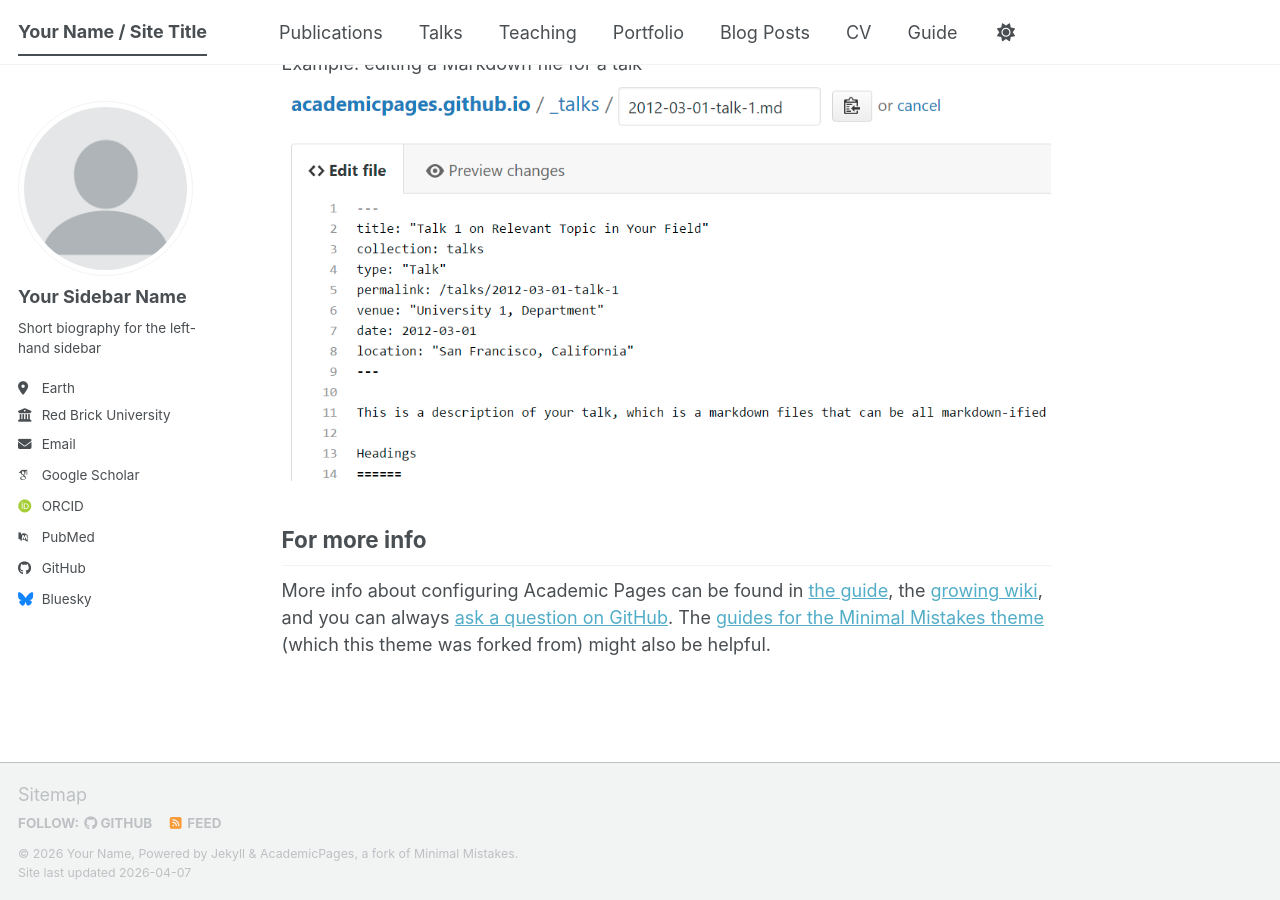
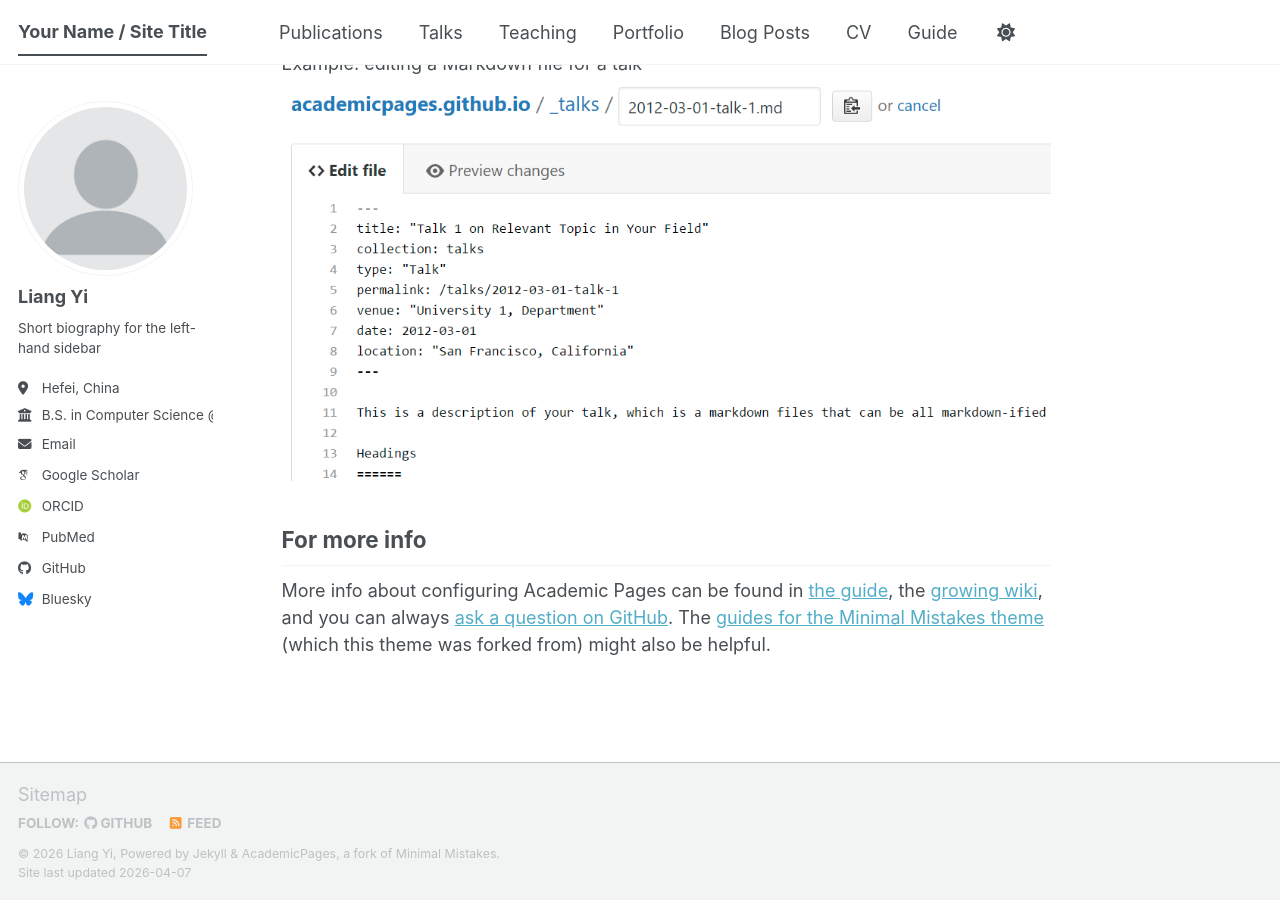
Before and after one commit to Y1-Liang/Y1-Liang.github.io, a Jekyll site: the page built from _pages/about.md, in a window 1280 px wide and 900 px high, scrolled down 2720 px. Built offline with Jekyll 4.4.1, drawn with Linux system fonts in a browser that asks for light colours; some web fonts are replaced; a script bundle is joined from its source files by our own code; library files that are not in the unit come from our copies.

Commit message:
Update _config.yml

```diff
--- a/_config.yml
+++ b/_config.yml
@@ -11,12 +11,12 @@ locale                   : "en-US"
 site_theme               : "default" # The available themes options are "default", "air", "sunrise", "mint", "dirt" and "contrast"
 title                    : "Your Name / Site Title"
 title_separator          : "-"
-name                     : &name "Your Name"
+name                     : &name "Liang Yi"
 description              : &description "Your Name's academic portfolio"   # Update this with a general description of your site, this is the default if not overridden by a page
-url                      : https://academicpages.github.io # The base hostname & protocol for your site e.g. "https://[your GitHub username].github.io",
+url                      : https://Y1-Liang.github.io # The base hostname & protocol for your site e.g. "https://[your GitHub username].github.io",
                                                            # or if you already have some other page hosted on Github then use "https://[your GitHub username].github.io/[Your Repo Name]"
 baseurl                  : "" # the subpath of your site, e.g. "/blog"
-repository               : "academicpages/academicpages.github.io"
+repository               : "Y1-Liang/Y1-Liang.github.io"
 
 # Site Author - The following control what appear as part of the author content on the side bar.
 #               If a field is blank the icon and link will not appear, otherwise it will be shown.
@@ -24,13 +24,13 @@ repository               : "academicpages/academicpages.github.io"
 author:
   # Biographic information
   avatar           : "profile.png"
-  name             : "Your Sidebar Name"
+  name             : "Liang Yi"
   pronouns         : # example: "she/her"
   bio              : "Short biography for the left-hand sidebar"
-  location         : "Earth"
-  employer         : "Red Brick University"
+  location         : "Hefei, China"
+  employer         : "B.S. in Computer Science @ USTC"
   uri              : # URL
-  email            : "none@example.org"
+  email            : "yil158@mail.ustc.edu.cn"
 
   # Academic websites
   academia         : # URL
```
